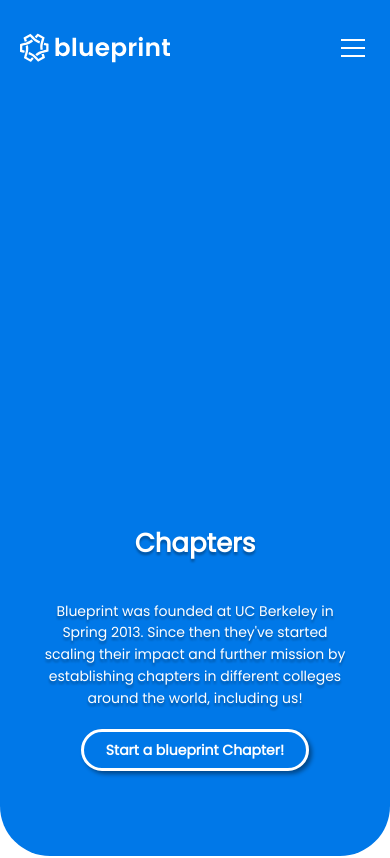
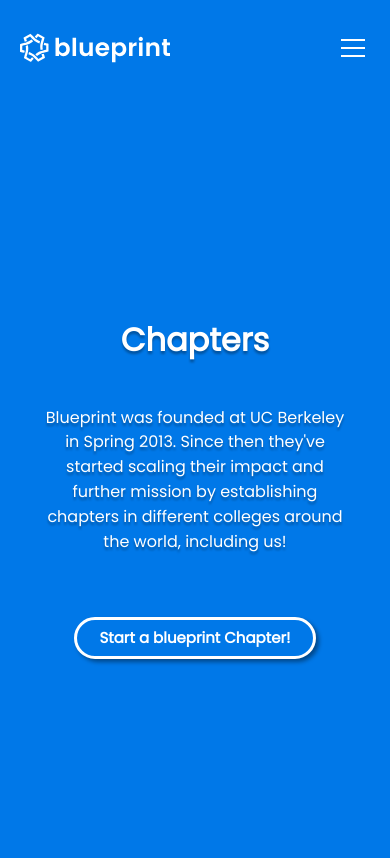
Before and after one commit to uoftblueprint/website-v2, a Next.js app: page /chapters in a window 390 px wide. Shown: the top 858 px of the page. Built offline with nearby package versions, Linux system fonts and the light colour scheme.

Commit message:
made content move to middle on mobile view

```diff
--- a/src/components/Banner/Banner.css
+++ b/src/components/Banner/Banner.css
@@ -1,11 +1,11 @@
 @import url("https://fonts.googleapis.com/css2?family=Poppins&display=swap");
 
 .non-hero {
-  height: 90vh;
+  height: 100vh;
 }
 
 .hero {
-  height: 95vh;
+  height: 105vh;
 }
 
 .image-banner {
@@ -52,17 +52,18 @@
 }
 
 .banner-button {
+  margin-top: 5vh;
   --button-radius: 32px;
   --button-border-width: 3px;
   filter: drop-shadow(3px 3px 2px rgba(0, 0, 0, 0.4));
 }
 
 .banner-flex {
-  padding-bottom: 10vh;
+  padding-bottom: 20vh;
 }
 
 .banner-button-label {
-  font-size: var(--subtitle-fs);
+  font-size: 20px;
 }
 
 @media screen and (max-width: 1080px) {
@@ -76,16 +77,24 @@
   }
 }
 
-@media screen and (max-width: 780px) {
+@media screen and (max-width: 720px) {
   .banner-text-container {
     max-width: 95%;
+  }
+
+  .banner-flex {
+    padding-top: 10vh;
+  }
+
+  .banner-button-label {
+    font-size: 15px;
   }
 }
 
 @media screen and (max-width: 480px) {
   .banner-container {
-    --title-fs: 26px;
-    --subtitle-fs: 14px;
+    --title-fs: 32px;
+    --subtitle-fs: 16px;
     --logo-size: 100px;
   }
 }
--- a/src/components/Banner/Banner.tsx
+++ b/src/components/Banner/Banner.tsx
@@ -10,11 +10,12 @@ export default function Banner({
 }) {
   // button is an optional prop that defines if button exists or not.
   const bannerSize = useMediaQuery(`(max-width:  480px)`) ? "md" : "xl";
+  const justify = useMediaQuery(`(max-width:  720px)`) ? "center" : "end";
 
   return (
     <Container fluid className="non-hero banner-container">
       <Flex
-        justify={"end"}
+        justify={justify}
         align={"center"}
         h={"100%"}
         direction={"column"}
```
